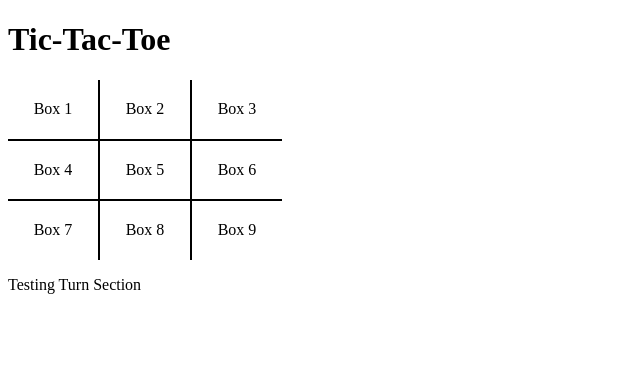
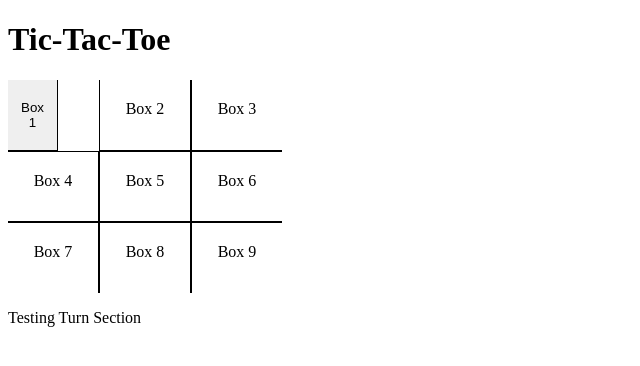
Before and after one commit to victoriamertens/tic-tac-toe, a React app: page / in a window 1280 px wide. Shown: the top 366 px of the page, without its empty margins (0-640 px from the left). Built offline with nearby package versions, Linux system fonts and the light colour scheme; the HTML template or start-up script is replaced by a standard one.

Commit message:
Button working for component box, need to extend to all boxes

```diff
--- a/src/Components/Board.jsx
+++ b/src/Components/Board.jsx
@@ -1,13 +1,27 @@
 import React from 'react';
+import { Box } from 'src/Components/Box.jsx';
 import '/Users/victoriamertens/Documents/Prime Academy Docs /Graduation-Projects/tic-tac-toe-proj/src/Components/Board.css';
 
+import { useState } from 'react';
+
 export function Board() {
+  let [box1, setBox1] = useState('Box 1');
+  let [player, setPlayer] = useState('X');
+
+  let handleClick = (boxNum, player) => {
+    console.log(boxNum, player, box1);
+    setBox1(player);
+    if (player === 'X') {
+      setPlayer('O');
+    }
+    if (player === 'O') {
+      setPlayer('X');
+    }
+  };
   return (
     <div class="container">
-      <div id="box1" class="box">
-        Box 1
-      </div>
-      <div id="box2" class="box">
+      <Box handleClick={handleClick} state={box1} id="1" player={player} />
+      <div id="box2" class="box" onClick={() => handleClick(1, player)}>
         Box 2
       </div>
       <div id="box3" class="box">
--- /dev/null
+++ b/src/Components/Box.jsx
@@ -0,0 +1,16 @@
+import React from 'react';
+
+export function Box({ state, id, handleClick, player }) {
+  console.log(handleClick);
+  return (
+    <button
+      id="box1"
+      class="box"
+      onClick={() => {
+        handleClick(id, player);
+      }}
+    >
+      {state}
+    </button>
+  );
+}
```
